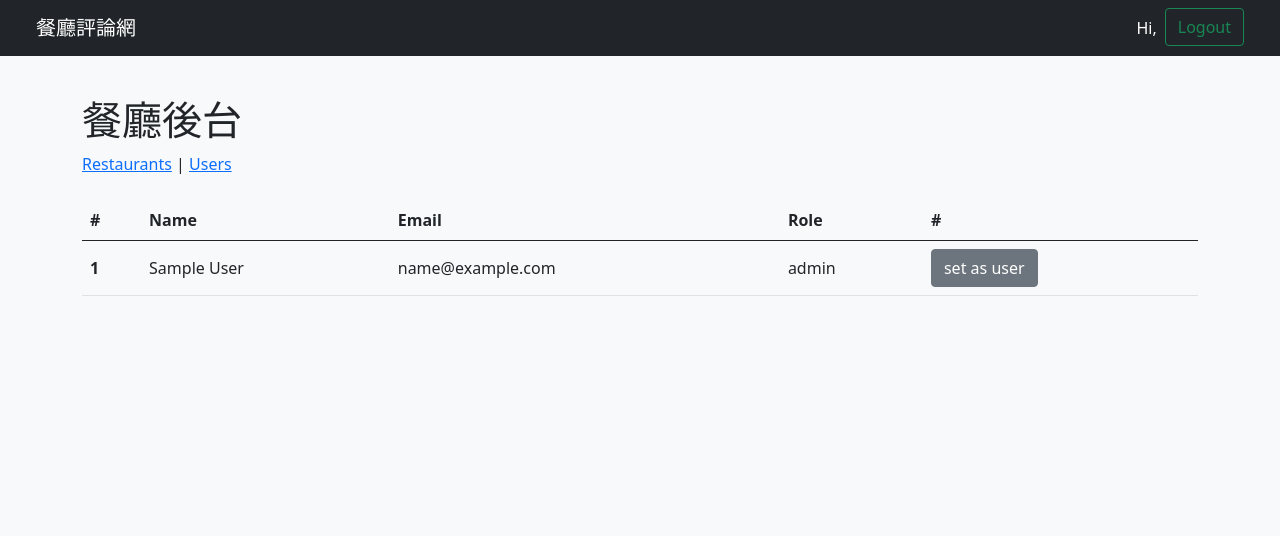
After one commit to elliotyou/ACBetaTest1, a Node server app: page /admin/users in a window 1280 px wide. The commit adds this page. Shown: the top 536 px of the page. Run offline with Node 20, Linux system fonts and the light colour scheme; a user stored in the database is signed in; tables that the repository leaves empty hold one stand-in row (values such as "Sample post"); some libraries are stand-ins or nearby versions.

Commit message:
Exercise A1, after U26, set user or admin

```diff
--- a/controllers/admin-controller.js
+++ b/controllers/admin-controller.js
@@ -1,4 +1,4 @@
-const { Restaurant } = require('../models')
+const { Restaurant, User } = require('../models')
 const { imgurFileHandler } = require('../helpers/file-helpers')
 
 const adminController = {
@@ -84,6 +84,23 @@ const adminController = {
       })
       .then(() => res.redirect('/admin/restaurants'))
       .catch(err => next(err))
+  },
+  getUsers: (req, res, next) => {
+    User.findAll({ raw: true })
+      .then(users => res.render('admin/users', { users }))
+      .catch(err => next(err))
+  },
+  patchUser: (req, res, next) => {
+    User.findByPk(req.params.id)
+      .then(user => {
+        if (!user) throw new Error("user can't be found!")
+        return user.update({ isAdmin: !user.isAdmin })
+      })
+      .then(() => {
+        req.flash('success_messages', 'Role has been changed successfully!')
+        res.redirect('/admin/users')
+      })
+      .catch(err => next(err))
   }
 }
 module.exports = adminController
--- a/routes/modules/admin.js
+++ b/routes/modules/admin.js
@@ -3,6 +3,8 @@ const router = express.Router()
 const adminController = require('../../controllers/admin-controller')
 const upload = require('../../middleware/multer')
 
+router.get('/users', adminController.getUsers)
+router.patch('/users/:id', adminController.patchUser)
 router.get('/restaurants/create', adminController.createRestaurant)
 router.get('/restaurants/:id/edit', adminController.editRestaurant)
 router.get('/restaurants/:id', adminController.getRestaurant)
--- a/views/admin/restaurants.hbs
+++ b/views/admin/restaurants.hbs
@@ -1,4 +1,7 @@
 <h1>餐廳後台</h1>
+<a href='/admin/restaurants'>Restaurants</a> |
+<a href='/admin/users'>Users</a>
+<br>
 <a href='/admin/restaurants/create'>
   <button type="button" class="btn btn-primary">New Restaurant</button>
 </a>
--- /dev/null
+++ b/views/admin/users.hbs
@@ -0,0 +1,40 @@
+<h1>餐廳後台</h1>
+<a href='/admin/restaurants'>Restaurants</a> |
+<a href='/admin/users'>Users</a>
+<br>
+<br />
+<table class="table align-middle">
+  <thead class="thead-dark">
+    <tr>
+      <th scope="col">#</th>
+      <th scope="col">Name</th>
+      <th scope="col">Email</th>
+      <th scope="col">Role</th>
+      <th scope="col">#</th>
+    </tr>
+  </thead>
+  <tbody>
+    {{#each users}}
+    <tr>
+      <th scope="row">{{this.id}}</th>
+      <td>{{this.name}}</td>
+      <td>{{this.email}}</td>
+      {{#if this.isAdmin}}
+      <td>admin</td>
+      <td>
+        <form action="/admin/users/{{this.id}}?_method=PATCH" method="POST">
+          <button class="btn btn-secondary" type="submit">set as user</button>
+        </form>
+      </td>
+      {{else}}
+      <td>user</td>
+      <td>
+        <form action="/admin/users/{{this.id}}?_method=PATCH" method="POST">
+          <button class="btn btn-secondary" type="submit">set as admin</button>
+        </form>
+      </td>
+      {{/if}}
+    </tr>
+    {{/each}}
+  </tbody>
+</table>
```
